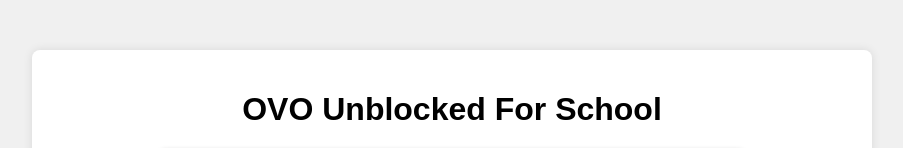
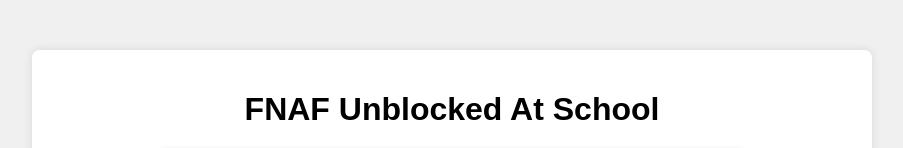
Before and after one commit to unblockedgames66ezonline/fnaf, a plain HTML site: page index.html in a window 1280 px wide. Shown: the top 148 px of the page, without its empty margins (188-1091 px from the left). Drawn offline with Linux system fonts and the light colour scheme.

Commit message:
Update index.html

```diff
--- a/index.html
+++ b/index.html
@@ -47,7 +47,7 @@
 </head>
 <body>
     <div class="container">
-        <h1>OVO Unblocked For School</h1>
+        <h1>FNAF Unblocked At School</h1>
         <div class="image">
             <img src="https://raw.githubusercontent.com/unblockedgames66ezonline/fnaf/main/fnaf%20unblocked%20at%20school.png" alt="FNAF Unblocked at school">
         </div>
```
